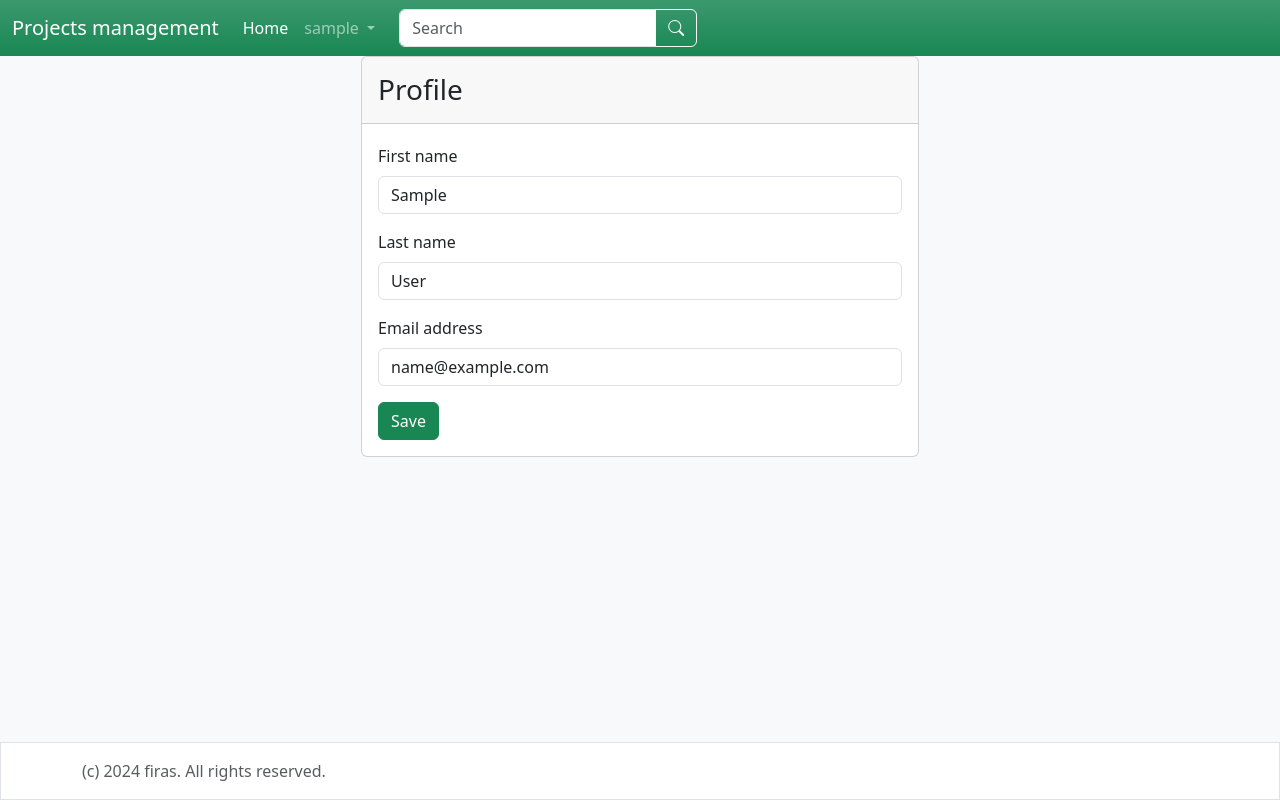
After one commit to FirasBrohi/django_pm, a Django app: page /accounts/profile/ in a window 1280 px wide. The commit adds this page. Run offline with Django 5.2, Linux system fonts and the light colour scheme; the visitor is signed in with stand-in values (Sample User, id 1).

Commit message:
Registration & Profile Update

```diff
--- /dev/null
+++ b/accounts/forms.py
@@ -0,0 +1,76 @@
+from typing import Any
+from django.contrib.auth.forms import AuthenticationForm,UserCreationForm,UserChangeForm
+from django.contrib.auth.models import User
+from django import forms
+
+
+
+atters = {'class': 'form-control'}
+
+
+
+class UserLoginForm(AuthenticationForm):
+    def __init__(self,*args, **kwargs):
+        super(UserLoginForm,self).__init__(*args, **kwargs)
+
+
+    username = forms.CharField(
+        label='Username',
+        widget=forms.TextInput(attrs=atters)
+    )
+
+    password = forms.CharField(
+        label='Password',
+        widget=forms.PasswordInput(attrs=atters)
+    )
+
+
+class UserRegisterForm(UserCreationForm):
+
+
+    first_name = forms.CharField(
+                label='First Name',
+                 widget=forms.TextInput(attrs=atters)
+    )
+
+    last_name = forms.CharField(
+        label='Last Name',
+        widget=forms.TextInput(attrs=atters)
+    )
+
+    username = forms.CharField(
+        label='Username',
+        widget=forms.TextInput(attrs=atters)
+    )
+
+    email = forms.EmailField(
+        label='Email',
+        widget=forms.TextInput(attrs=atters)
+    )
+
+    password1 = forms.CharField(
+        label='Password',
+        strip=False,
+        widget=forms.PasswordInput(attrs=atters),
+    )
+
+    password2 = forms.CharField(
+        label='Password confirmation',
+        strip=False,
+        widget=forms.PasswordInput(attrs=atters),
+    )
+
+    class Meta(UserCreationForm.Meta):
+        fields = ('first_name','last_name','username','email')
+
+
+class ProfileForm(UserChangeForm):
+    password = None
+    class Meta:
+        model = User
+        fields = ['first_name','last_name','email']
+        widgets = {
+            'first_name' : forms.TextInput(attrs=atters),
+            'last_name' : forms.TextInput(attrs=atters),
+            'email' : forms.EmailInput(attrs=atters),
+        }
--- /dev/null
+++ b/accounts/templates/profile.html
@@ -0,0 +1,25 @@
+{% extends 'base.html' %}
+{% load i18n %}
+
+{% block content %}
+    <div class="container">
+        <div class="row justify-content-md-center">
+            <div class="card col-md-6 px-0">
+                <div class="card-header">
+                    <h3 class="mb-0 py-2"> {% trans 'Profile'%} </h3>
+                </div>
+                <div class="card-body">
+                    <form  method="post">
+                        {% csrf_token %}
+                        {% include 'common/form.html' with form=form %}
+
+                        <button class="btn btn-success btn-block">
+                            {% translate 'Save' %}
+                        </button>
+                    </form>
+                </div>
+            </div>
+        </div>
+    </div>
+
+{%  endblock %}
--- /dev/null
+++ b/accounts/urls.py
@@ -0,0 +1,14 @@
+from django.contrib.auth.views import LoginView, LogoutView
+from django.urls import path,include
+from . import forms
+from accounts.views import RegisterView,edit_profile
+
+
+urlpatterns = [
+    path("login/", LoginView.as_view(authentication_form=forms.UserLoginForm), name="login"),
+    path('logout/', LogoutView.as_view(), name='logout'),
+    path('register/',RegisterView.as_view(),name ='register' ),
+    path('profile/',edit_profile, name ='profile' ),
+    path('',include('django.contrib.auth.urls')),
+
+]
--- a/accounts/views.py
+++ b/accounts/views.py
@@ -1,3 +1,29 @@
-from django.shortcuts import render
+from django.shortcuts import render,redirect
+from django.views.generic import CreateView
+from accounts.forms import UserRegisterForm,ProfileForm
+from django.urls import reverse_lazy
+from django.contrib.auth import login
+from django.contrib.auth.decorators import login_required
 
-# Create your views here.
+
+
+class RegisterView(CreateView):
+    form_class = UserRegisterForm
+    #success_url = reverse_lazy('login')
+    template_name = 'registration/register.html'
+
+    def get_success_url(self):
+        login(self.request,self.object)
+        return reverse_lazy('project_list')
+@login_required
+def edit_profile(request):
+    if request.method == 'post':
+        form = ProfileForm(request.post, instance= request.user)
+        if form.is_valid():
+            form.save()
+            return redirect('profile')
+    else:
+        form = ProfileForm(instance = request.user)
+        return render(request,'profile.html',{
+            'form' : form
+        })
--- a/project_management/settings.py
+++ b/project_management/settings.py
@@ -131,6 +131,10 @@ STATIC_URL = 'static/'
 
 DEFAULT_AUTO_FIELD = 'django.db.models.BigAutoField'
 
+LOGIN_REDIRECT_URL = '/'
+
+LOGOUT_REDIRECT_URL = '/accounts/login'
+
 INTERNAL_IPS = [
     # ...
     "127.0.0.1",
--- a/project_management/urls.py
+++ b/project_management/urls.py
@@ -20,6 +20,8 @@ import debug_toolbar
 
 urlpatterns = [
     path('', include('projects.urls')),
+    path('__debug__/', include(debug_toolbar.urls)),
+    path('accounts/',include('accounts.urls')),
     path('admin/',admin.site.urls),
-    path('__debug__/', include(debug_toolbar.urls))
+
 ]
--- a/projects/templates/common/form.html
+++ b/projects/templates/common/form.html
@@ -1,5 +1,5 @@
-<ul>
-    {% for error in form.non_field_error %}
+<ul class="list-group mb-1">
+    {% for error in form.non_field_errors %}
         <li class="list-group-item list-group-item-danger">{{ error|escape}}</li>
     {% endfor %}
     {% for field in form  %}
@@ -9,9 +9,11 @@
     {% endfor %}
 </ul>
 
+
+
 {% for field in form  %}
     <div class="mb-3">
-        <label class="form-lable">{{ field.lable  }}</label>
+        <label class="form-label">{{ field.label  }}</label>
         {{field}}
     </div>
 {% endfor %}
--- a/projects/templates/partials/header.html
+++ b/projects/templates/partials/header.html
@@ -16,6 +16,25 @@
           </li>
 
         </ul>
+        {% if user.is_authenticated %}
+
+          <ul class="navbar-nav  mb-2 mb-lg-0 me-3">
+            <li class="nav-item dropdown">
+              <a class="nav-link dropdown-toggle" href="#" role="button" data-bs-toggle="dropdown" aria-expanded="false">
+                {{ user.username}}
+              </a>
+              <ul class="dropdown-menu">
+                <li><a class="dropdown-item" href="{% url 'profile' %}">{% trans 'Profile' %}</a></li>
+                <li><hr class="dropdown-divider"></li>
+                <li>
+                  <form method="post" action="{% url 'logout' %}">
+                  {% csrf_token %}
+                  <button type="submit" class="dropdown-item">{% trans 'Logout' %}</button>
+                  </form>
+                </li>
+              </ul>
+            </li>
+          </ul>
           <form method="get" action="{% url 'project_list' %}" class="d-flex">
               <div class="input-group">
                 <input type="text" name="q" class="form-control" placeholder="{% trans 'Search' %}" value="{{ request.get.q}}">
@@ -24,6 +43,16 @@
                 </button>
               </div>
           </form>
+        {% else %}
+          <a  class="btn btn-outline-light mb-0" href=" {% url 'register' %}">
+            {% trans 'Register' %}
+          </a>
+
+          <a  class="btn btn-outline-light" href=" {% url 'login' %}">
+            {% trans 'Login' %}
+          </a>
+        {% endif %}
+
       </div>
     </div>
   </nav>
```
Also changed, not shown: accounts/templates/registration/login.html (added, +25 -0 lines), accounts/templates/registration/register.html (added, +25 -0 lines), projects/views.py (+12 -7 lines). Lines whose indentation alone changed are shown as unchanged.
